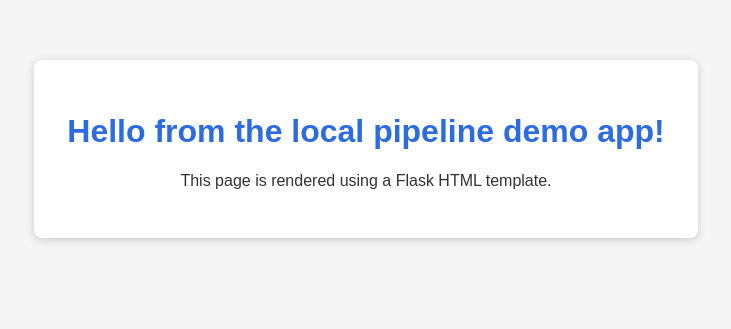
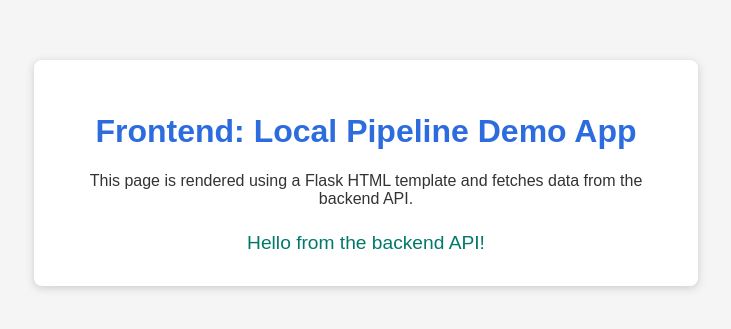
Before and after one commit to Ananyakg1/local_pipeline, a Flask app: page / in a window 1280 px wide. Shown: the top 329 px of the page, without its empty margins (274-1005 px from the left). Run offline with Flask 3, Linux system fonts and the light colour scheme.

Commit message:
Update index.html

```diff
--- a/local-pipeline-demo/src/templates/index.html
+++ b/local-pipeline-demo/src/templates/index.html
@@ -9,12 +9,24 @@
         .container { max-width: 600px; margin: 60px auto; background: #fff; border-radius: 8px; box-shadow: 0 2px 8px #ccc; padding: 32px; text-align: center; }
         h1 { color: #2d6cdf; }
         p { color: #333; }
+        #api-message { margin-top: 24px; font-size: 1.2em; color: #00796b; }
     </style>
 </head>
 <body>
     <div class="container">
-        <h1>Hello from the local pipeline demo app!</h1>
-        <p>This page is rendered using a Flask HTML template.</p>
+        <h1>Frontend: Local Pipeline Demo App</h1>
+        <p>This page is rendered using a Flask HTML template and fetches data from the backend API.</p>
+        <div id="api-message">Loading message from backend...</div>
     </div>
+    <script>
+        fetch('/api/message')
+            .then(response => response.json())
+            .then(data => {
+                document.getElementById('api-message').textContent = data.message;
+            })
+            .catch(() => {
+                document.getElementById('api-message').textContent = 'Failed to load message from backend.';
+            });
+    </script>
 </body>
 </html>
```
